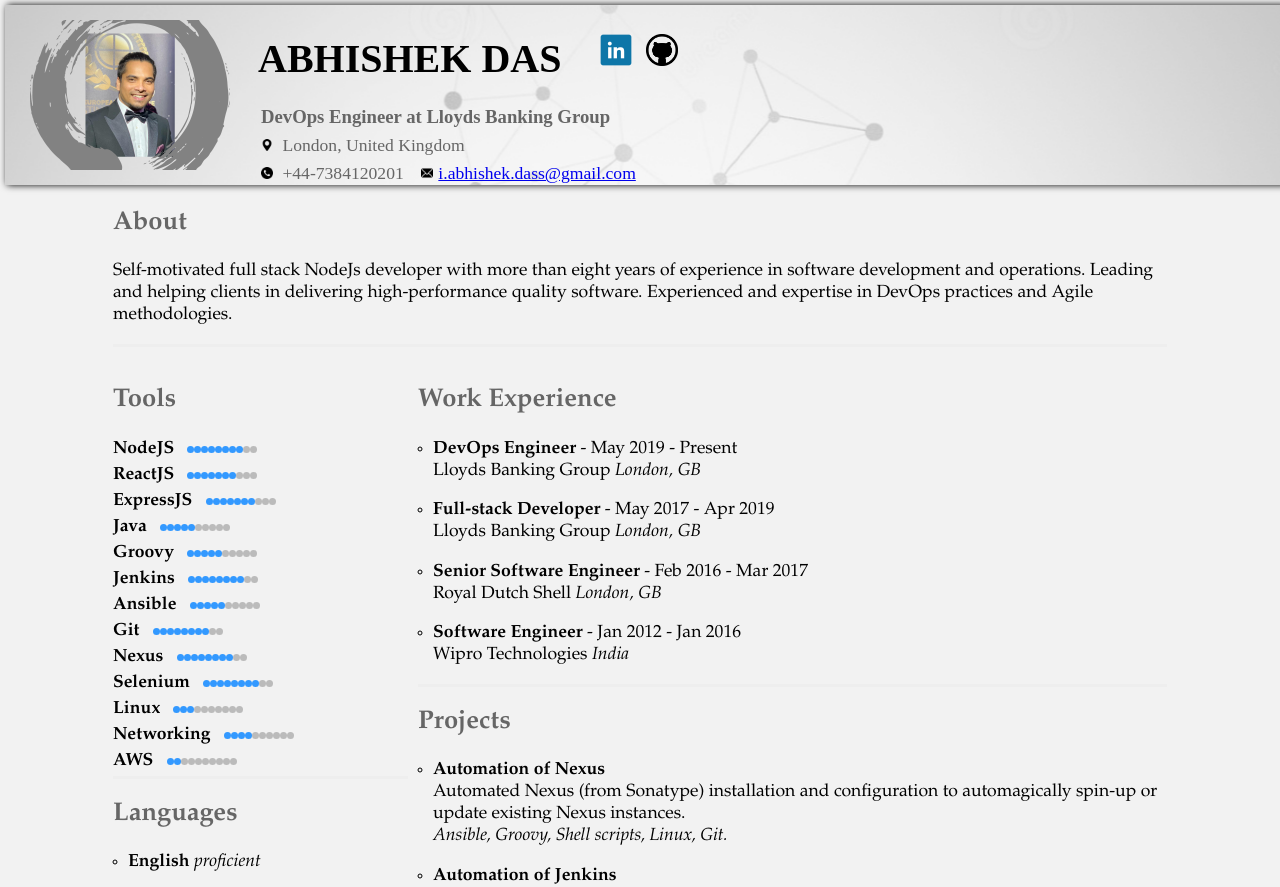
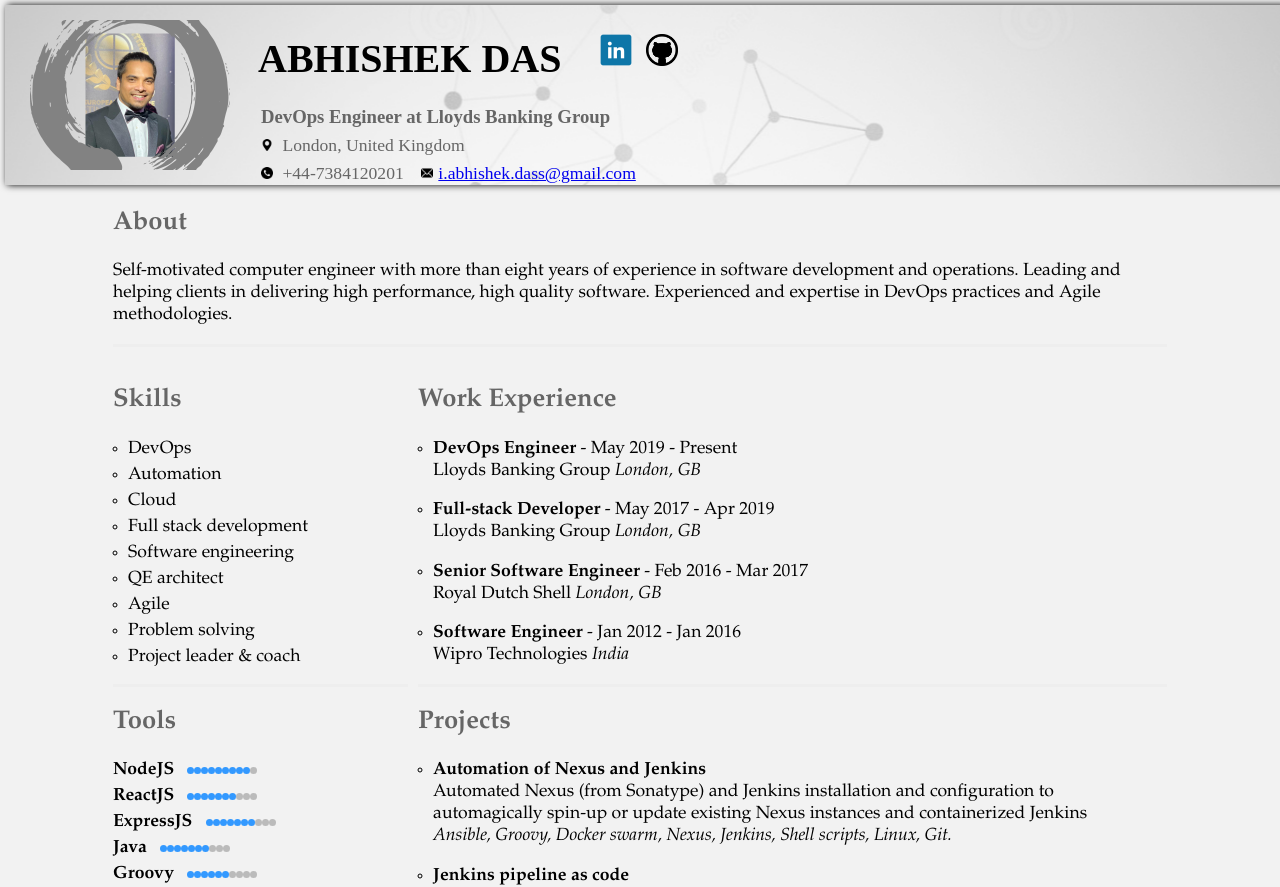
Before and after one commit to iAbhishek91/my-profile, a React app: page / in a window 1280 px wide. Shown: the top 887 px of the page. Built offline with nearby package versions, Linux system fonts and the light colour scheme.

Commit message:
feat(skills): skills section implemented

```diff
--- /dev/null
+++ b/src/components/Body/Skills.jsx
@@ -0,0 +1,14 @@
+import React from 'react';
+import { skillsArr } from '../../resumeConstant';
+
+export default () => (
+  <ul>
+    {
+      skillsArr.map((skill, i) => (
+        <li key={`skill-${i}`}>
+          <p>{ skill }</p>
+        </li>
+      ))
+    }
+  </ul>
+);
--- a/src/components/Body/index.jsx
+++ b/src/components/Body/index.jsx
@@ -2,6 +2,7 @@
 import '../../css/body.css';
 import '../../css/body.css';
 import Tools from './Tools';
+import Skills from './Skills';
 import Educations from './Educations';
 import Languages from './Languages';
 import WorkExperiences from './WorkExperiences';
@@ -14,10 +15,14 @@
     <div className="about">
       <h2>About</h2>
       <p id="about-text">
-        Self-motivated full stack NodeJs developer with more than eight years of experience in software development and operations. Leading and helping clients in delivering high-performance quality software. Experienced and expertise in DevOps practices and Agile methodologies.
+        Self-motivated computer engineer with more than eight years of experience in software development and operations. Leading and helping clients in delivering high performance, high quality software. Experienced and expertise in DevOps practices and Agile methodologies.
       </p>
     </div>
     <div className="body-left">
+      <div id="skills" className="resume-section">
+        <h2>Skills</h2>
+        <Skills />
+      </div>
       <div id="tools" className="resume-section">
         <h2>Tools</h2>
         <Tools />
--- a/src/css/body.css
+++ b/src/css/body.css
@@ -80,11 +80,7 @@
     top: 0px;
   }
 
-  #workExperiences {
-    page-break-after: always;
-  }
-
-  #projects {
+  #workExperiences, #projects, #skills {
     page-break-after: always;
   }
 }
--- a/src/resumeConstant.js
+++ b/src/resumeConstant.js
@@ -1,11 +1,25 @@
+export const skillsArr = [
+  'DevOps',
+  'Automation',
+  'Cloud',
+  'Full stack development',
+  'Software engineering',
+  'QE architect',
+  'Agile',
+  'Problem solving',
+  'Project leader & coach',
+];
+
 export const toolsArr = [
-  ['NodeJS', 8],
+  ['NodeJS', 9],
   ['ReactJS', 7],
   ['ExpressJS', 7],
-  ['Java', 5],
-  ['Groovy', 5],
+  ['Java', 7],
+  ['Groovy', 6],
+  ['Shell script', 5],
   ['Jenkins', 8],
-  ['Ansible', 5],
+  ['Ansible', 6],
+  ['Docker', 6],
   ['Git', 8],
   ['Nexus', 8],
   ['Selenium', 8],
@@ -23,19 +37,14 @@
 
 export const projectsArr = [
   [
-    'Automation of Nexus',
-    'Automated Nexus (from Sonatype) installation and configuration to \
-    automagically spin-up or update existing Nexus instances.',
-    'Ansible, Groovy, Shell scripts, Linux, Git.'
-  ], [
-    'Automation of Jenkins',
-    'Jenkins installation and configuration are automated starting from\
-    plugins installation, settings, config files, jobs, views and persisting data.',
-    'Groovy, Docker, Git.'
+    'Automation of Nexus and Jenkins',
+    'Automated Nexus (from Sonatype) and Jenkins installation and configuration to \
+    automagically spin-up or update existing Nexus instances and containerized Jenkins',
+    'Ansible, Groovy, Docker swarm, Nexus, Jenkins, Shell scripts, Linux, Git.'
   ], [
     'Jenkins pipeline as code',
     'Developed many multi-stage pipelines using code to achieve CI/CD.',
-    'Jenkins, Job-DSL, Shell scripts, Groovy, Docker, Maven, Node.JS, SSL, Proxy, Networking, WebHooks, Git',
+    'Jenkins, Job-DSL, Shell scripts, Groovy, Docker, Maven, NodeJS, SSL, Proxy, Networking, WebHooks, Git',
   ], [
     'Quality gates and CI',
     'Strategized, authored and integrated quality checks to deploy code without manual intervention.\
@@ -43,8 +52,8 @@
     'Jenkins, Docker, NodeJS, Nexus, Linters, Jest, Selenium Webdriver, Selenium grid, JMeter, ZAP, SSL, Proxy, Veracode, Git.'
   ], [
     'Micro-services development and deployment',
-    'Authored multiple micro-services with dependencies. For fun & coaching, developed two containerized interdependent micro-services https://hub.docker.com/u/abdas81',
-    'Node.JS, ExpressJS, Docker, Docker Compose, Jenkins, Networking, Unit testing, Mocking, API documentation, Git'
+    'Developed scalable and HA micro-services. For fun & coaching, developed two containerized interdependent micro-services https://hub.docker.com/u/abdas81',
+    'NodeJS, ExpressJS, Docker, Docker Compose, Jenkins, Networking, Unit testing, Mocking, API documentation, Git'
   ], [
     'Application development',
     'Developed multiple web app of different scale including front-end and backend.',
```
